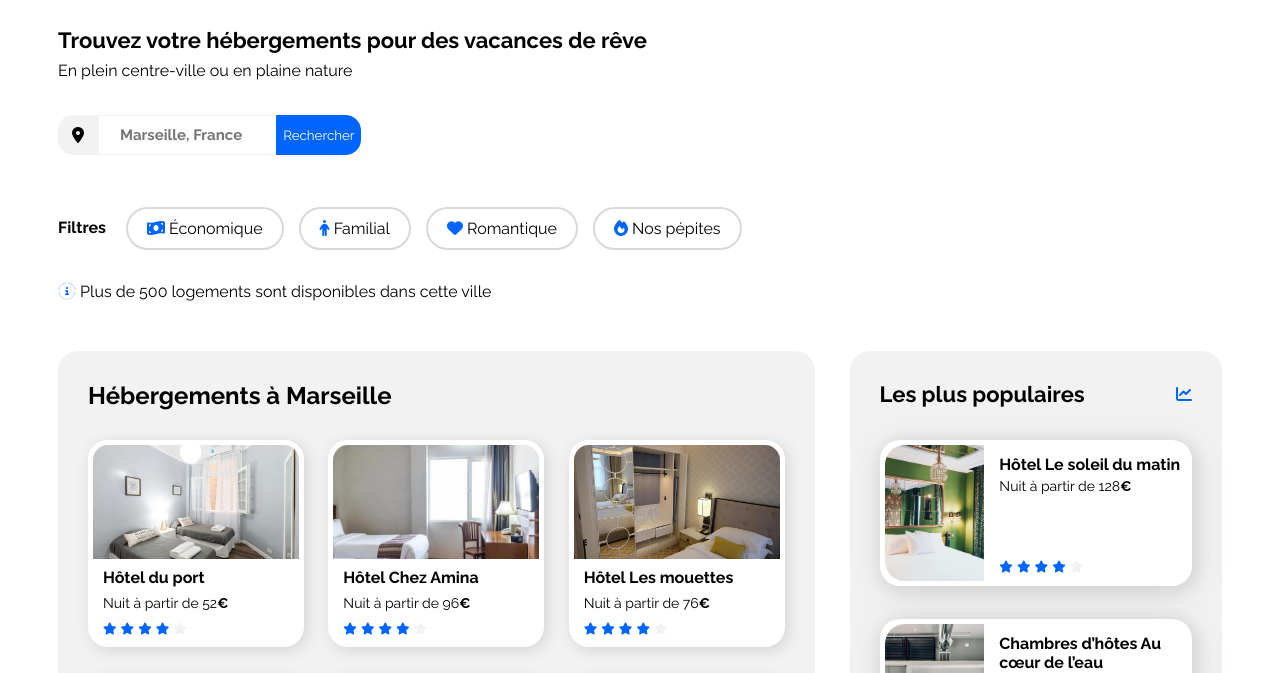
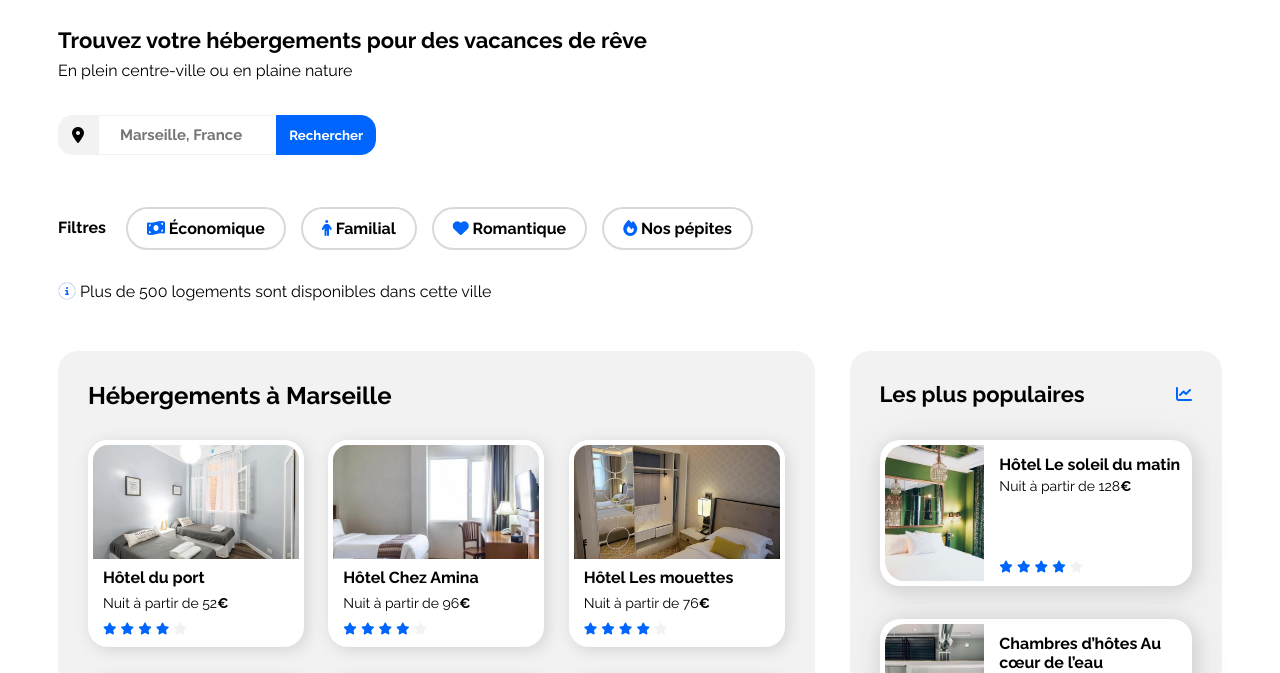
Before and after one commit to Pierre-Alexandre-10/BookiOpenClassrooms, a plain HTML site: page index.html in a window 1280 px wide. Shown: the part 56-729 px from the top of the page. Drawn offline with Linux system fonts and the light colour scheme.

Commit message:
Amélioration de la font des filtres

```diff
--- a/css/style.css
+++ b/css/style.css
@@ -142,6 +142,7 @@ h1 {
 }
 
 .main_searchbar .main__searchbar__group__button {
+    width: 100px;
     height: 40px;
     position: relative;
     right: 10px;
@@ -150,6 +151,7 @@ h1 {
     border-radius: 0 15px 15px 0;
     color: white;
     background-color: var(--main-color);
+    font-weight: 700;
 }
 
 .main__searchbar__group__logo {
@@ -178,6 +180,7 @@ h1 {
     border-radius: 25px;
     padding: 10px 19px;
     margin-right: 15px;
+    font-weight: 700;
 }
 
 .list_filter li:hover {
@@ -578,6 +581,10 @@ h1 {
         flex-direction: column-reverse;
     }
 
+    .hebergements-and-populaires section {
+        border-radius: 0;
+    }
+
     /********* Hébergements ********/
 
     .hebergements-and-populaires .hebergements {
```
